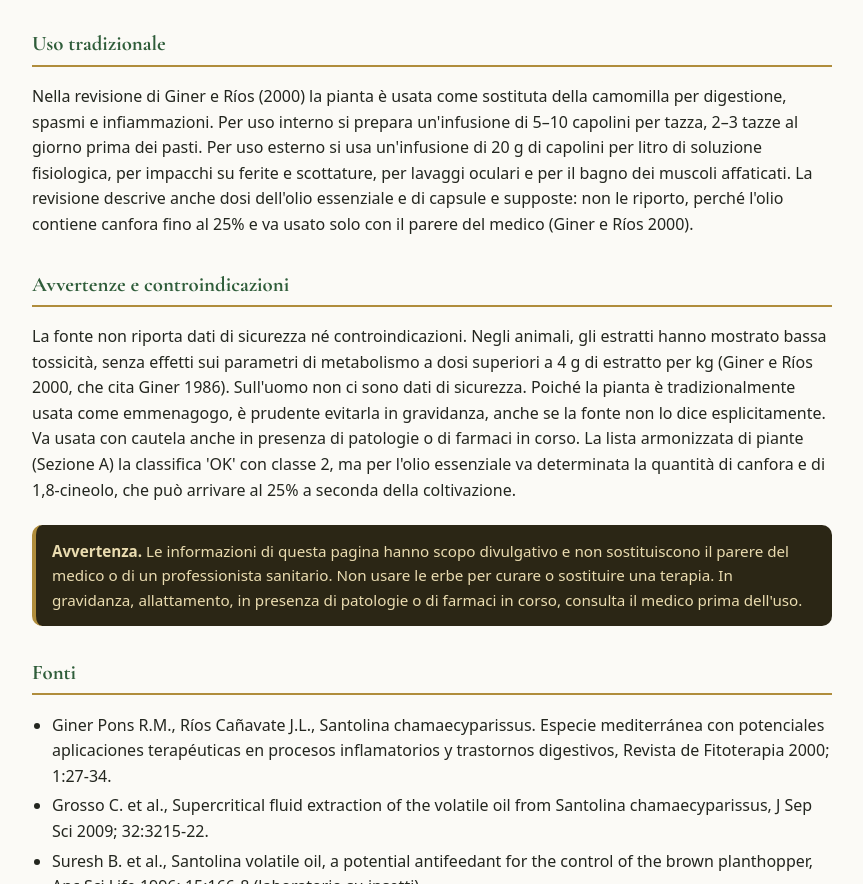
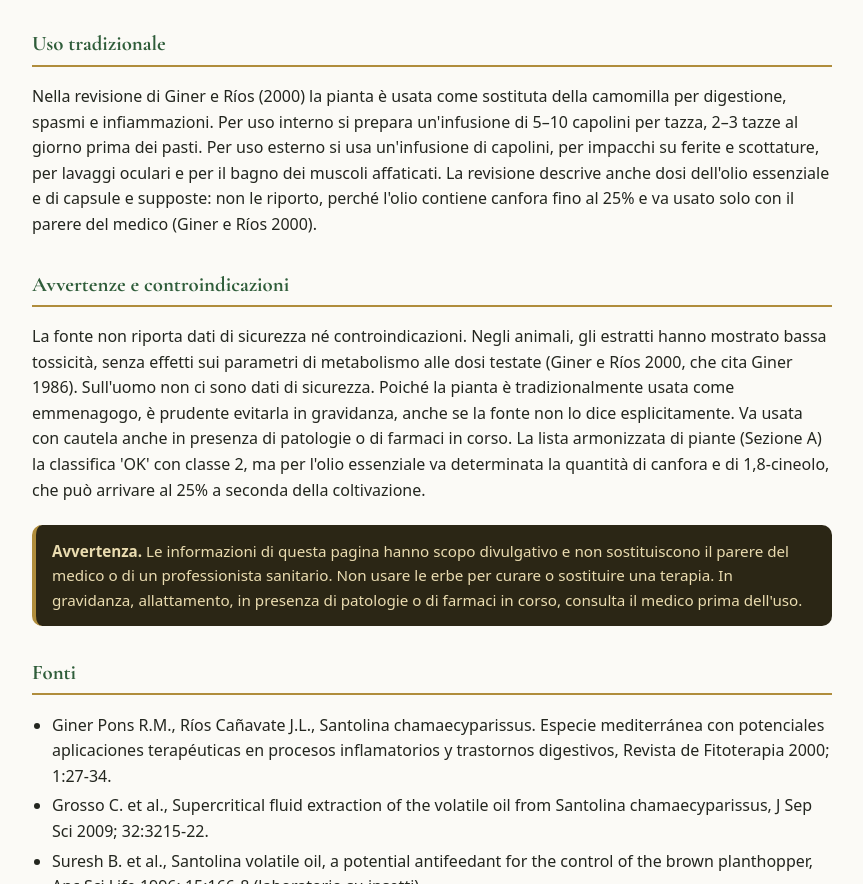
Before and after one commit to monicadominijanni/erbe-del-tempio, a plain HTML site: page erbe/santolina.html in a window 1280 px wide. Shown: the part 1045-1929 px from the top of the page, without its empty margins (208-1071 px from the left). Drawn offline with nearby package versions, Linux system fonts and the light colour scheme.

Commit message:
Add files via upload

```diff
--- a/erbe/santolina.html
+++ b/erbe/santolina.html
@@ -35,9 +35,9 @@
   <h2>Proprietà attribuite dalla tradizione</h2>
   <ul class="prop"><li><span class="cls cls-trad">Uso tradizionale</span>Nella medicina popolare è usata come vermifugo ed emmenagogo (che favorisce il flusso mestruale), come tisana digestiva e come antispastico (Bianchi 2017).</li><li><span class="cls cls-bot">Dato botanico</span>Si usano le sommità fiorite, raccolte in giugno-luglio. Contengono tannini, resine, un olio essenziale ricco di chetoni terpenici e un principio amaro (Bianchi 2017).</li><li><span class="cls cls-nd">Efficacia non dimostrata</span>Le proprietà antispasmodiche, digestive e vermifughe sono riportate dalla tradizione. La fonte non cita studi clinici che le confermino (Bianchi 2017).</li><li><span class="cls cls-pre">Evidenza preliminare</span>In laboratorio, l&#39;olio essenziale ha mostrato attività antifungina (contro Fusarium oxysporum e Aspergillus brasiliensis) e insetticida (contro Rhyzopertha dominica) (Chemical Profiling 2026). Nelle piante coltivate nell&#39;Italia settentrionale l&#39;olio è dominato da chetoni terpenici e canfora (Giuliani 2025). Sono studi su microrganismi e insetti, non sull&#39;uomo. In laboratorio, l&#39;olio essenziale è tossico per gli afidi e provoca in loro uno stress ossidativo (studio su Santolina e Tagetes, afidi).</li></ul>
   <h2>Uso tradizionale</h2>
-  <p>Nella revisione di Giner e Ríos (2000) la pianta è usata come sostituta della camomilla per digestione, spasmi e infiammazioni. Per uso interno si prepara un&#39;infusione di 5–10 capolini per tazza, 2–3 tazze al giorno prima dei pasti. Per uso esterno si usa un&#39;infusione di 20 g di capolini per litro di soluzione fisiologica, per impacchi su ferite e scottature, per lavaggi oculari e per il bagno dei muscoli affaticati. La revisione descrive anche dosi dell&#39;olio essenziale e di capsule e supposte: non le riporto, perché l&#39;olio contiene canfora fino al 25% e va usato solo con il parere del medico (Giner e Ríos 2000).</p>
+  <p>Nella revisione di Giner e Ríos (2000) la pianta è usata come sostituta della camomilla per digestione, spasmi e infiammazioni. Per uso interno si prepara un&#39;infusione di 5–10 capolini per tazza, 2–3 tazze al giorno prima dei pasti. Per uso esterno si usa un&#39;infusione di capolini, per impacchi su ferite e scottature, per lavaggi oculari e per il bagno dei muscoli affaticati. La revisione descrive anche dosi dell&#39;olio essenziale e di capsule e supposte: non le riporto, perché l&#39;olio contiene canfora fino al 25% e va usato solo con il parere del medico (Giner e Ríos 2000).</p>
   <h2>Avvertenze e controindicazioni</h2>
-  <p>La fonte non riporta dati di sicurezza né controindicazioni. Negli animali, gli estratti hanno mostrato bassa tossicità, senza effetti sui parametri di metabolismo a dosi superiori a 4 g di estratto per kg (Giner e Ríos 2000, che cita Giner 1986). Sull&#39;uomo non ci sono dati di sicurezza. Poiché la pianta è tradizionalmente usata come emmenagogo, è prudente evitarla in gravidanza, anche se la fonte non lo dice esplicitamente. Va usata con cautela anche in presenza di patologie o di farmaci in corso. La lista armonizzata di piante (Sezione A) la classifica &#39;OK&#39; con classe 2, ma per l&#39;olio essenziale va determinata la quantità di canfora e di 1,8-cineolo, che può arrivare al 25% a seconda della coltivazione.</p>
+  <p>La fonte non riporta dati di sicurezza né controindicazioni. Negli animali, gli estratti hanno mostrato bassa tossicità, senza effetti sui parametri di metabolismo alle dosi testate (Giner e Ríos 2000, che cita Giner 1986). Sull&#39;uomo non ci sono dati di sicurezza. Poiché la pianta è tradizionalmente usata come emmenagogo, è prudente evitarla in gravidanza, anche se la fonte non lo dice esplicitamente. Va usata con cautela anche in presenza di patologie o di farmaci in corso. La lista armonizzata di piante (Sezione A) la classifica &#39;OK&#39; con classe 2, ma per l&#39;olio essenziale va determinata la quantità di canfora e di 1,8-cineolo, che può arrivare al 25% a seconda della coltivazione.</p>
   <div class="warn"><strong>Avvertenza.</strong> Le informazioni di questa pagina hanno scopo divulgativo e non sostituiscono il parere del medico o di un professionista sanitario. Non usare le erbe per curare o sostituire una terapia. In gravidanza, allattamento, in presenza di patologie o di farmaci in corso, consulta il medico prima dell&#39;uso.</div>
   <h2>Fonti</h2>
   <ul class="fonti"><li>Giner Pons R.M., Ríos Cañavate J.L., Santolina chamaecyparissus. Especie mediterránea con potenciales aplicaciones terapéuticas en procesos inflamatorios y trastornos digestivos, Revista de Fitoterapia 2000; 1:27-34.</li><li>Grosso C. et al., Supercritical fluid extraction of the volatile oil from Santolina chamaecyparissus, J Sep Sci 2009; 32:3215-22.</li><li>Suresh B. et al., Santolina volatile oil, a potential antifeedant for the control of the brown planthopper, Anc Sci Life 1996; 15:166-8 (laboratorio su insetti).</li><li>Bianchi A., Santolina chamaecyparissus L., scheda in Natural, n. 1, marzo 2017 (Università di Parma, Dipartimento di Farmacia).</li><li>Giuliani C. et al., Secretory Structures and Essential Oil Composition in Santolina chamaecyparissus L. Cultivated in Northern Italy, Horticulturae 2025; 11:1184.</li><li>Chemical Profiling, Antifungal and Insecticidal Activities of Santolina chamaecyparissus L. Essential Oil: An Integrated Experimental and In Silico Study, Current Issues in Molecular Biology 2026; 48:1060.</li><li>The Effect of Santolina chamaecyparissus and Tagetes patula Essential Oils on Biochemical Markers of Oxidative Stress in Aphids (studio di laboratorio).</li><li>Elenco armonizzato di piante, Sezione A (documento senza data).</li></ul>
```
